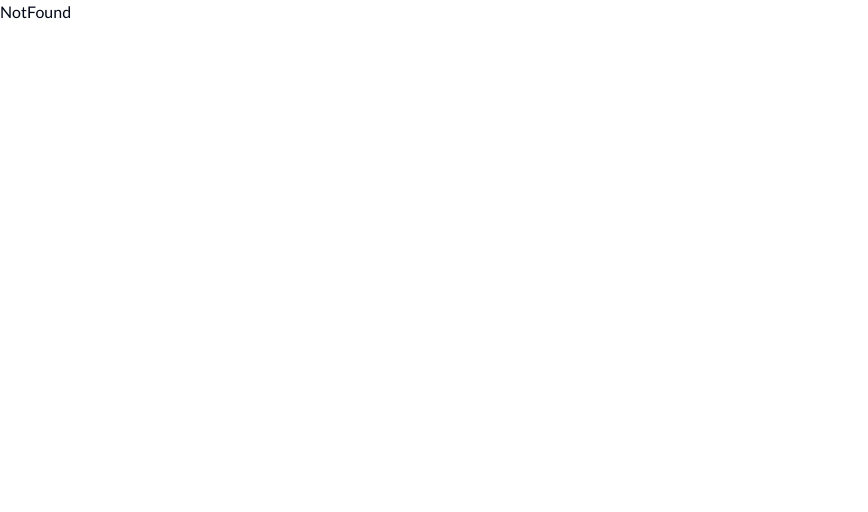
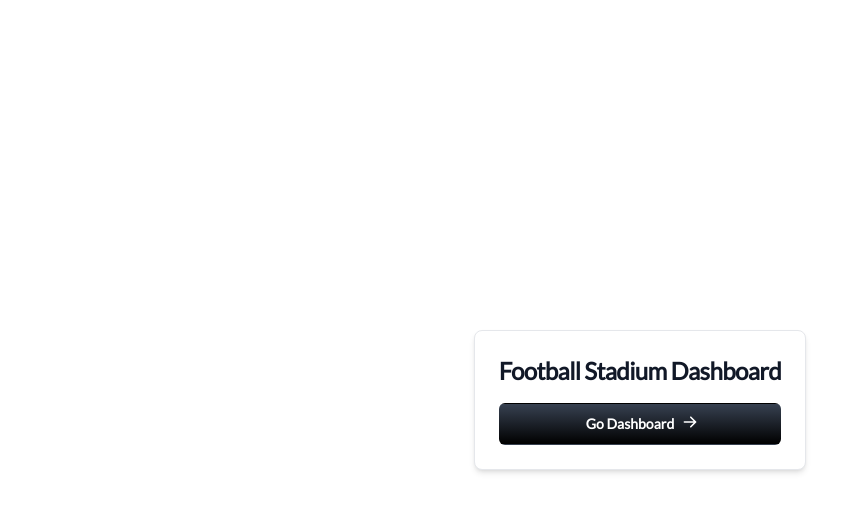
Before and after one commit to jasurhaydarovcode/football-stadium-dashboard, a React (Vite) app: page / in a window 1280 px wide. Shown: the top 512 px of the page, without its empty margins (0-868 px from the left). Built offline with nearby package versions, Linux system fonts and the light colour scheme; sample sign-in values are in the browser's storage.

Commit message:
some update

```diff
--- a/src/App.tsx
+++ b/src/App.tsx
@@ -1,5 +1,6 @@
 import React, { useEffect } from "react"
 import { Route, Routes, useNavigate } from "react-router-dom"
+import { Home } from "./pages/Home"
 import Login from './pages/auth/login'
 import Dashboard from './pages/dashboard/dashboard'
 import Masters from './pages/master/Masters'
@@ -21,6 +22,7 @@ function App() {
     <React.Fragment>
       <Routes>
         <Route path="/login" element={<Login />} />
+        <Route path="/" element={<Home />} />
         <Route path="/dashboard" element={<Dashboard />} />
         <Route path="/masters" element={<Masters />} />
         <Route path="/clients" element={<Clients />} />
--- a/src/api/token.ts
+++ b/src/api/token.ts
@@ -1,14 +1,10 @@
 function getToken() {
-    let token = localStorage.getItem('token')
-    if (token) {
-        return token
-    } else {
-        return ''
-    }
+    const token = localStorage.getItem('token');
+    return token ? token : '';
 }
 
 export const config = {
     headers: {
         Authorization: `Bearer ${getToken()}`,
     },
-}
+};
--- a/src/components/content/MastersConfirmed.tsx
+++ b/src/components/content/MastersConfirmed.tsx
@@ -40,7 +40,7 @@ const MastersConfirmed = () => {
 
     return (
         <div>
-            <div className="mb-4 ml-1 flex gap-4" style={{ fontFamily: "Lato-Italic" }}>
+            <div className="mb-4 ml-1 flex gap-4" >
                 <button
                     className={`text-lg p-2 rounded-lg transition duration-300 ease-in-out ${activeTab === 'confirmed' ? 'bg-gray-300' : 'hover:bg-gray-300'}`}
                     onClick={() => setActiveTab('confirmed')}
--- /dev/null
+++ b/src/pages/Home.tsx
@@ -0,0 +1,28 @@
+"use client";
+
+import { Button, Card } from "flowbite-react";
+import { Link } from "react-router-dom";
+
+export function Home() {
+    return (
+        <div className="flex justify-center items-center h-full">
+            <Card className="max-w-sm">
+                <h5 className="text-2xl font-bold tracking-tight text-gray-900 dark:text-white">
+                    Football Stadium Dashboard
+                </h5>
+                <Link to={"/dashboard"}>
+                    <Button className="transition duration-200 ease-in-out w-full bg-gradient-to-b from-gray-700 to-black text-white font-semibold rounded-md hover:opacity-90">
+                        Go Dashboard
+                        <svg className="-mr-1 ml-2 h-4 w-4" fill="currentColor" viewBox="0 0 20 20" xmlns="http://www.w3.org/2000/svg">
+                            <path
+                                fillRule="evenodd"
+                                d="M10.293 3.293a1 1 0 011.414 0l6 6a1 1 0 010 1.414l-6 6a1 1 0 01-1.414-1.414L14.586 11H3a1 1 0 110-2h11.586l-4.293-4.293a1 1 0 010-1.414z"
+                                clipRule="evenodd"
+                            />
+                        </svg>
+                    </Button>
+                </Link>
+            </Card>
+        </div>
+    );
+}
--- a/src/pages/auth/login.tsx
+++ b/src/pages/auth/login.tsx
@@ -32,7 +32,7 @@ function Login() {
     axios.post(`${apiUrl}/api/v1/auth/login`, data)
       .then((res) => {
         localStorage.setItem("token", res.data.data.token);
-        toast.success("Successfully logged in!");
+        toast.dark("Successfully logged in!");
         if (res.data.data.role === "ROLE_SUPER_ADMIN") {
           navigate("/dashboard");
         } else if (res.data.data.role === "ROLE_MASTER") {
```
Also changed, not shown: 2 other files (tests, documents, lock files or other folders).
